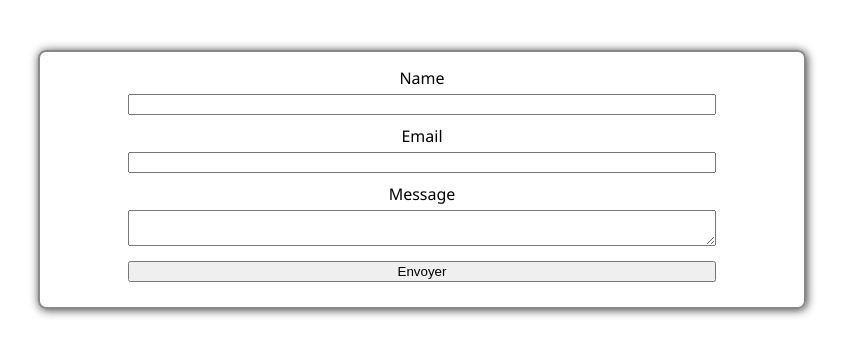
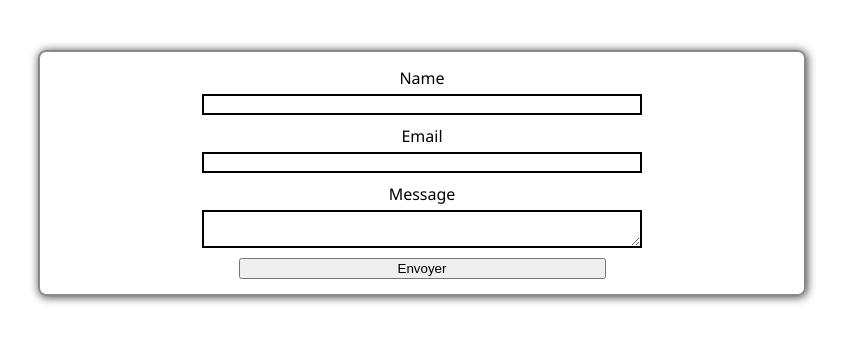
Before and after one commit to Neordan/react-form-test, a React (Create React App) app: page / in a window 1280 px wide. Shown: the top 356 px of the page, without its empty margins (218-1063 px from the left). Built offline with nearby package versions, Linux system fonts and the light colour scheme; the HTML template or start-up script is replaced by a standard one.

Commit message:
Chamgement de l'input pour un button

```diff
--- a/src/FormTemplate.js
+++ b/src/FormTemplate.js
@@ -42,7 +42,7 @@
                 <input type="email" name="email" required autoComplete="off" />
                 <label>Message</label>
                 <textarea name="message" required />
-                <input type="submit" value="Envoyer" />
+                <button type="submit">Envoyer</button>
             </form>
             <div className="form-message"></div>
         </div>
--- a/src/index.css
+++ b/src/index.css
@@ -34,8 +34,10 @@
 
 input,
 textarea {
-  width: 80%;
+  width: 60%;
   margin: 5px 0 10px 0;
+  outline: none;
+  border: 2px solid #000;
 }
 
 button {
```
